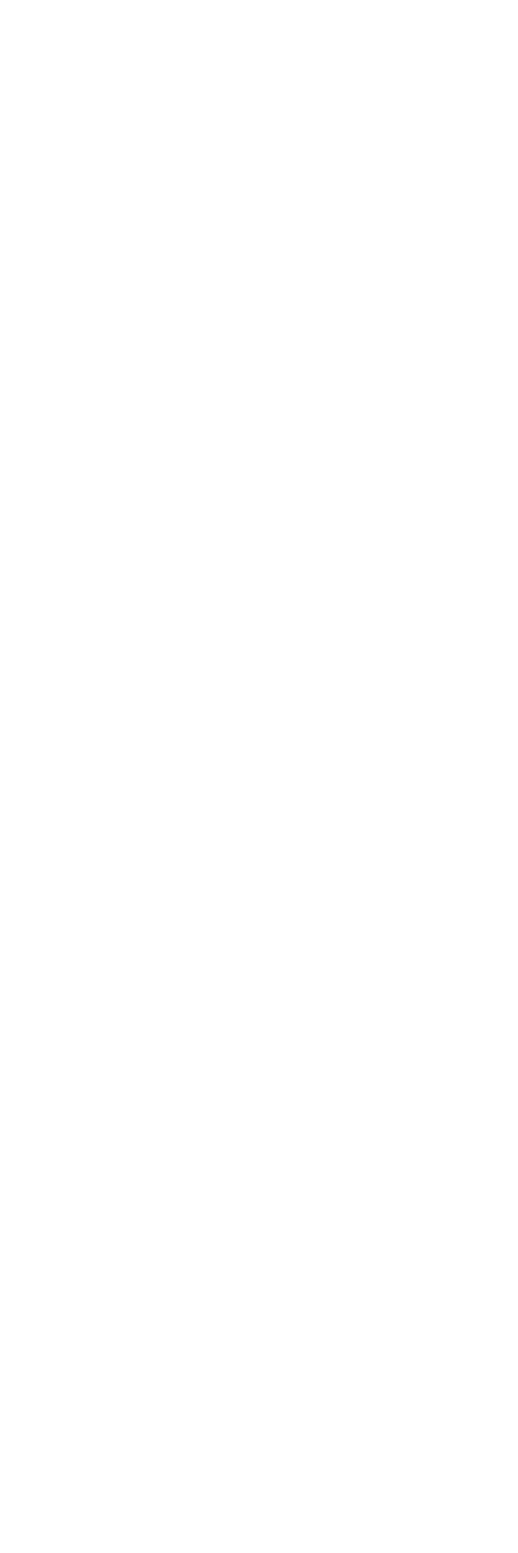
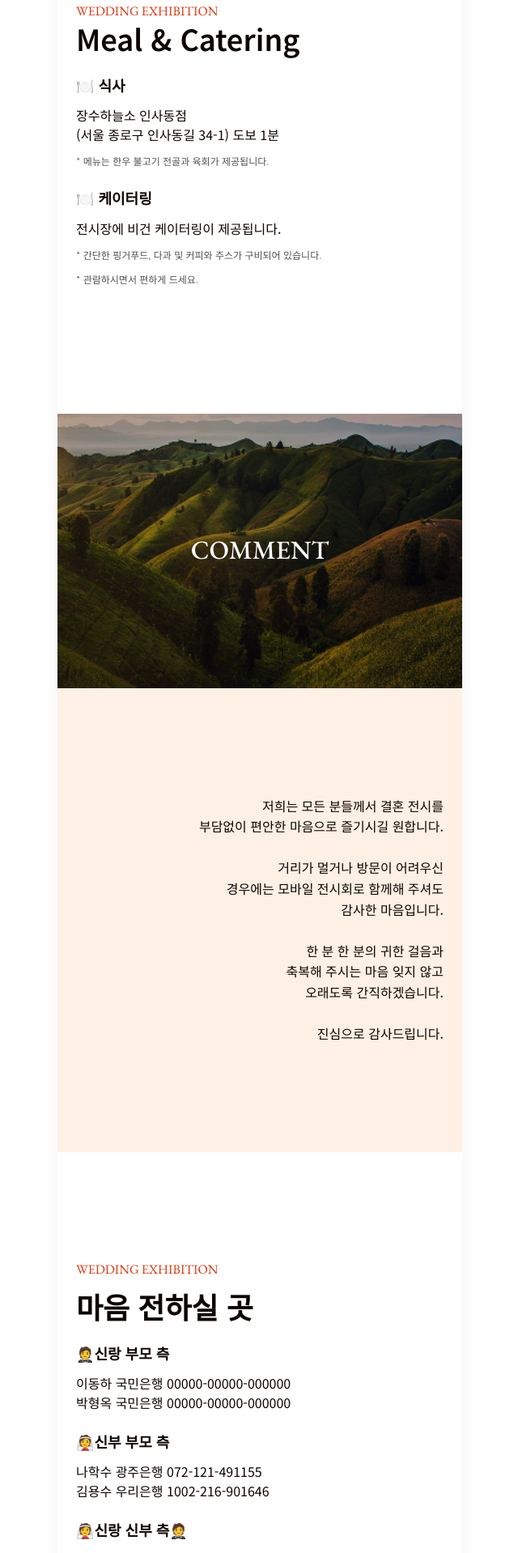
Before and after one commit to rowanna/wedding-invitation, a Vue app: page / in a window 1280 px wide. Shown: the part 3940-5858 px from the top of the page at 81% size, without its empty margins (319-959 px from the left). Before the commit the page ends 3807 px from the top, so only its background shows below. Built offline with nearby package versions, Linux system fonts and the light colour scheme.

Commit message:
Feat: Set UI Publishing

```diff
--- a/src/App.vue
+++ b/src/App.vue
@@ -3,6 +3,10 @@ import HeroSection from "@/components/wedding/HeroSection.vue";
 import LocationSection from "@/components/wedding/LocationSection.vue";
 import WayToComeSection from "@/components/wedding/WayToComeSection.vue";
 import DateSection from "@/components/wedding/DateSection.vue";
+import MealSection from "@/components/wedding/MealSection.vue";
+import CommentSection from "@/components/wedding/CommentSection.vue";
+import ContributionSection from "@/components/wedding/ContributionSection.vue";
+import GoToExhibitionSection from "@/components/wedding/GoToExhibitionSection.vue";
 </script>
 
 <template>
@@ -10,6 +14,10 @@ import DateSection from "@/components/wedding/DateSection.vue";
   <LocationSection />
   <WayToComeSection />
   <DateSection />
+  <MealSection />
+  <CommentSection />
+  <ContributionSection />
+  <GoToExhibitionSection />
 </template>
 
 <style>
--- /dev/null
+++ b/src/components/wedding/CommentSection.vue
@@ -0,0 +1,55 @@
+<template>
+  <div class="nature-background-img">
+    <h2>COMMENT</h2>
+  </div>
+  <section class="section">
+    <div class="container">
+      <p>
+        저희는 모든 분들께서 결혼 전시를<br />
+        부담없이 편안한 마음으로 즐기시길 원합니다.<br />
+        <br />
+        거리가 멀거나 방문이 어려우신<br />
+        경우에는 모바일 전시회로 함께해 주셔도<br />
+        감사한 마음입니다.<br />
+        <br />
+        한 분 한 분의 귀한 걸음과<br />
+        축복해 주시는 마음 잊지 않고<br />
+        오래도록 간직하겠습니다.<br />
+        <br />
+        진심으로 감사드립니다.
+      </p>
+    </div>
+  </section>
+</template>
+
+<script setup lang="ts"></script>
+
+<style scoped>
+.section {
+  background-color: var(--color-light);
+  text-align: center;
+}
+.nature-background-img {
+  width: 100%;
+  height: 339px;
+  background-image: url("@/assets/date.png");
+  background-size: cover;
+  background-position: center;
+  position: relative;
+}
+
+h2 {
+  font-family: var(--font-serif);
+  font-size: 32px;
+  font-weight: 500;
+  color: var(--color-white);
+  position: absolute;
+  top: 50%;
+  left: 50%;
+  transform: translate(-50%, -50%);
+}
+
+p {
+  text-align: right;
+}
+</style>
--- /dev/null
+++ b/src/components/wedding/ContributionSection.vue
@@ -0,0 +1,80 @@
+<template>
+  <section class="section">
+    <div class="container">
+      <div>
+        <div class="title-wrap">
+          <span class="point-text">WEDDING EXHIBITION</span>
+          <h2>마음 전하실 곳</h2>
+        </div>
+
+        <div class="contribution-container">
+          <h3>🤵신랑 부모 측</h3>
+          <p>
+            이동하 국민은행 00000-00000-000000<br />
+            박형옥 국민은행 00000-00000-000000
+          </p>
+        </div>
+        <div class="contribution-container">
+          <h3>👰신부 부모 측</h3>
+          <p>
+            나학수 광주은행 072-121-491155<br />
+            김용수 우리은행 1002-216-901646
+          </p>
+        </div>
+        <div class="contribution-container">
+          <h3>👰신랑 신부 측🤵</h3>
+          <p>이재인 토스뱅크 1000-8855-0663</p>
+          <span class="text-sm">* 축의금 중 일부는 기부 할 예정입니다</span>
+        </div>
+      </div>
+    </div>
+  </section>
+</template>
+
+<script setup lang="ts">
+// Component logic goes here
+</script>
+
+<style scoped>
+.point-text {
+  font-size: 16px;
+  font-family: var(--font-serif);
+  color: var(--color-accent);
+  line-height: 150%;
+}
+h2 {
+  font-size: 36px;
+  line-height: 120%;
+  font-weight: 600;
+  letter-spacing: 1%;
+}
+.title-wrap {
+  display: flex;
+  flex-direction: column;
+  gap: 12px;
+  margin-bottom: 24px;
+}
+.contribution-container {
+  display: flex;
+  flex-direction: column;
+  gap: 12px;
+  margin-bottom: 24px;
+}
+.contribution-container h3 {
+  font-size: 18px;
+  line-height: 140%;
+  font-weight: 700;
+  letter-spacing: 1%;
+}
+.contribution-container p {
+  font-size: 16px;
+  line-height: 150%;
+  font-weight: 400;
+}
+.contribution-container span {
+  font-size: 12px;
+  line-height: 150%;
+  color: var(--color-secondary);
+  font-weight: 300;
+}
+</style>
--- /dev/null
+++ b/src/components/wedding/GoToExhibitionSection.vue
@@ -0,0 +1,55 @@
+<template>
+  <div class="nature-background-img">
+    <div class="text-wrap">
+      <h2>
+        모바일<br />
+        결혼전시회 보러가기
+      </h2>
+      <p>
+        참여가 어려운 분들을 위해<br />
+        모바일로 결혼전시를 준비했습니다.
+      </p>
+      <button
+      @click="goToExhibition"
+        class="mobile-cta font-bold rounded-[100px] px-[24px] py-[10px] border-[2px] bg-[#FEE1CC] border-[#0d0500] text-center shadow-[0px_2px_2px_rgba(13,5,0,0.15)] [box-shadow:inset_0px_4px_0px_rgba(255,255,255,0.2),inset_0px_-5px_0px_rgba(13,5,0,0.15)]"
+      >
+        바로가기
+      </button>
+    </div>
+  </div>
+</template>
+
+<script setup lang="ts">
+const goToExhibition = () => {
+  window.open('https://rowanna.github.io/wedding-exhibition/', '_blank')
+}
+</script>
+
+<style scoped>
+.nature-background-img {
+  width: 100%;
+  height: 417px;
+  background-image: url("@/assets/welcome.png");
+  background-size: cover;
+  background-position: center;
+  position: relative;
+}
+.text-wrap {
+  position: absolute;
+  bottom: 23px;
+  left: 23px;
+}
+h2 {
+  font-size: 36px;
+  font-weight: 700;
+  line-height: 120%;
+  letter-spacing: -1%;
+  /* color: var(--color-white); */
+  margin-bottom: 20px;
+}
+p {
+  font-size: 16px;
+  line-height: 150%;
+  margin-bottom: 24px;
+}
+</style>
--- /dev/null
+++ b/src/components/wedding/MealSection.vue
@@ -0,0 +1,70 @@
+<template>
+  <section class="section">
+    <div class="container">
+      <div>
+        <span class="point-text">WEDDING EXHIBITION</span>
+        <h2>Meal & Catering</h2>
+
+        <div class="meal-container">
+          <h3>🍽️ 식사</h3>
+          <p>
+            장수하늘소 인사동점<br />
+            (서울 종로구 인사동길 34-1) 도보 1분
+          </p>
+          <span>* 메뉴는 한우 불고기 전골과 육회가 제공됩니다.</span>
+        </div>
+        <div class="meal-container">
+          <h3>🍽️ 케이터링</h3>
+          <p>전시장에 비건 케이터링이 제공됩니다.</p>
+          <span
+            >* 간단한 핑거푸드, 다과 및 커피와 주스가 구비되어 있습니다.</span
+          >
+          <span>* 관람하시면서 편하게 드세요.</span>
+        </div>
+      </div>
+    </div>
+  </section>
+</template>
+
+<script setup lang="ts">
+// Component logic goes here
+</script>
+
+<style scoped>
+.point-text {
+  font-size: 16px;
+  font-family: var(--font-serif);
+  color: var(--color-accent);
+  line-height: 150%;
+}
+h2 {
+  font-size: 36px;
+  line-height: 120%;
+  font-weight: 600;
+  letter-spacing: 1%;
+  margin-bottom: 24px;
+}
+.meal-container {
+  display: flex;
+  flex-direction: column;
+  gap: 12px;
+  margin-bottom: 24px;
+}
+.meal-container h3 {
+  font-size: 18px;
+  line-height: 140%;
+  font-weight: 700;
+  letter-spacing: 1%;
+}
+.meal-container p {
+  font-size: 16px;
+  line-height: 150%;
+  font-weight: 400;
+}
+.meal-container span {
+  font-size: 12px;
+  line-height: 150%;
+  color: var(--color-secondary);
+  font-weight: 300;
+}
+</style>
```
Also changed, not shown: src/assets/welcome.png (added).
